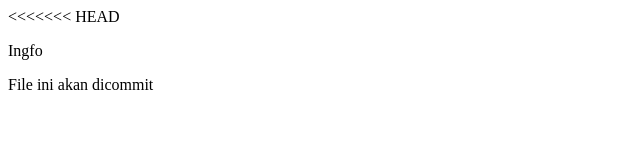
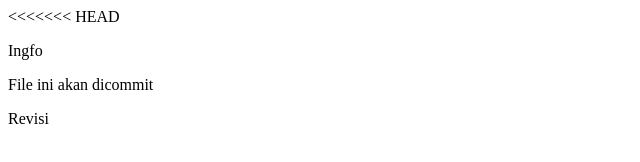
Before and after one commit to vigosss12/belajar-git, a plain HTML site: page index.html in a window 1280 px wide. Shown: the full height of the page, 0-640 px from the left. Drawn offline with Linux system fonts and the light colour scheme.

Commit message:
menambahkan revisi

```diff
--- a/index.html
+++ b/index.html
@@ -7,5 +7,6 @@
 <body>
 	<p>Ingfo</p>
 	<p>File ini akan dicommit</p>
+	<p>Revisi</p>
 </body>
 </html>
```
